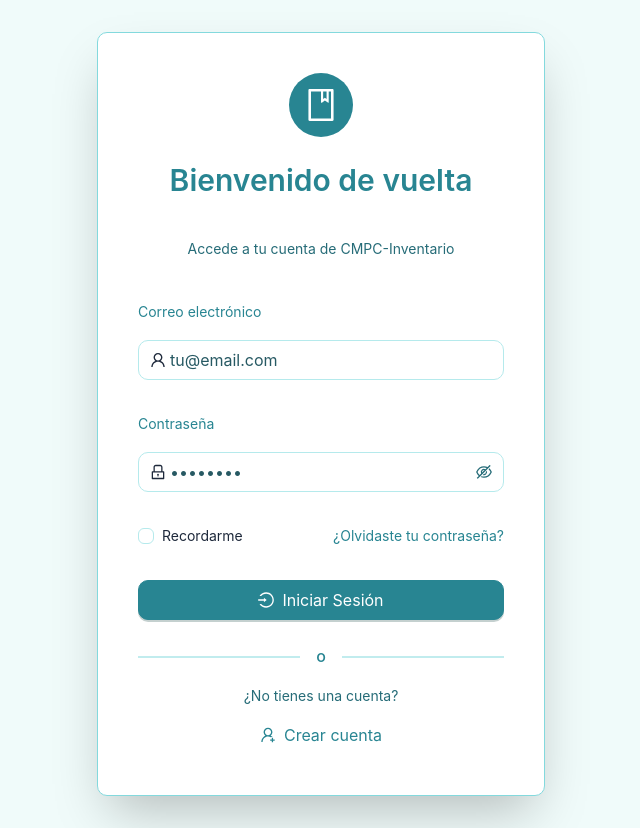
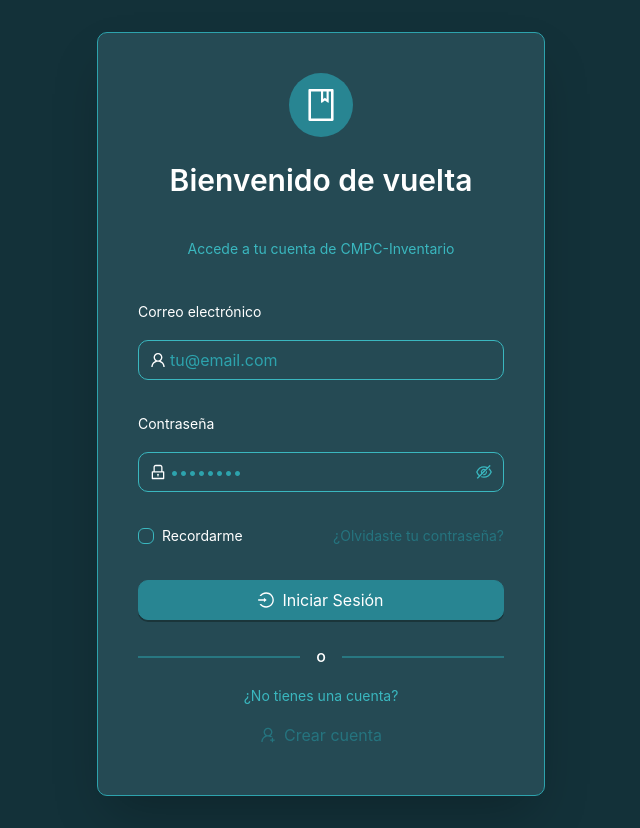
Before and after one commit to zmykedev/react, a React (Vite) app: page /login in a window 1280 px wide. Shown: the whole page, without its empty margins (319-959 px from the left). Built offline with nearby package versions, Linux system fonts and the light colour scheme; no server answers.

Commit message:
set dark

```diff
--- a/src/contexts/ThemeContext.tsx
+++ b/src/contexts/ThemeContext.tsx
@@ -13,10 +13,10 @@
   const [theme, setTheme] = useState<Theme>(() => {
     const savedTheme = localStorage.getItem('theme') as Theme;
 
-    const systemPreference = window.matchMedia('(prefers-color-scheme: dark)').matches;
+    // const systemPreference = window.matchMedia('(prefers-color-scheme: dark)').matches;
 
     if (savedTheme) return savedTheme;
-    return systemPreference ? 'dark' : 'light';
+    return 'dark'; // Always default to dark mode if no saved theme
   });
 
   useEffect(() => {
```
